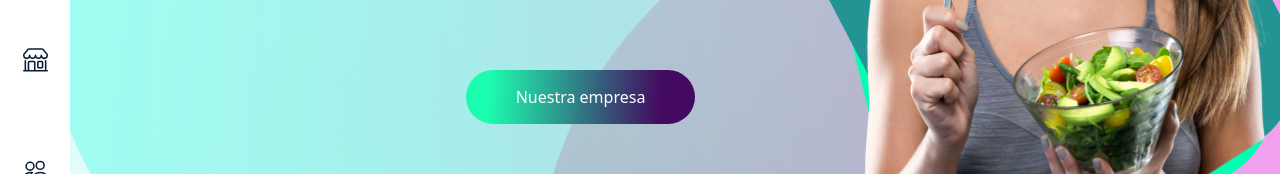
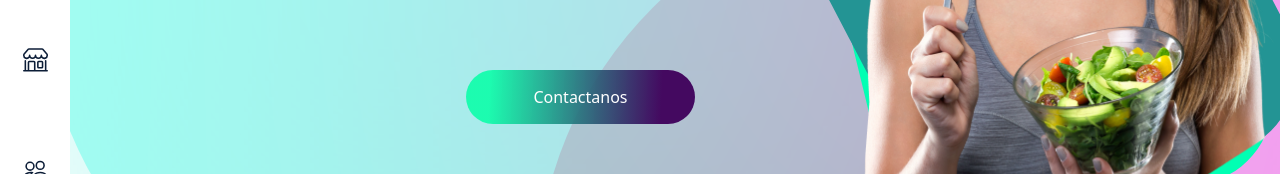
Before and after one commit to juancabana/Proyecto-integrador-2, a React (Create React App) app: page / in a window 1280 px wide. Shown: the part 396-570 px from the top of the page. Built offline with nearby package versions, Linux system fonts and the light colour scheme; a web font is replaced by a local one.

Commit message:
commit button

```diff
--- a/src/App.css
+++ b/src/App.css
@@ -1,3 +1,4 @@
+
 .App {
   text-align: center;
 }
--- a/src/components/Content/Content.css
+++ b/src/components/Content/Content.css
@@ -36,8 +36,16 @@
   color: transparent;
   -webkit-text-stroke: 2px #091629;
 }
-
+.content-button-contact {
+  display: flex;
+  align-items: center;
+  justify-content: center;
+}
 .button {
+  text-decoration: none;
+  display: flex;
+  align-items: center;
+  justify-content: center;
   position: absolute;
   width: 229px;
   height: 54px;
@@ -52,6 +60,10 @@
   border-radius: 50px;
   text-align: center;
   color: #ffffff;
+}
+.button:hover{
+  color: #0c261e;
+  transition: 0.2s;
 }
 
 .vector {
--- a/src/components/Content/Content.jsx
+++ b/src/components/Content/Content.jsx
@@ -27,8 +27,8 @@ class Content extends Component {
           </div>
 
           {/* <!-- Parte del boton --> */}
-          <div>
-            <button className="button">Nuestra empresa</button>
+          <div className="content-button-contact">
+            <a className="button" href="mailto: juand.cabanat@unac.edu.co">Contactanos</a>
           </div>
         </div>
       </>
--- a/src/components/ListProucts/ListProducts.css
+++ b/src/components/ListProucts/ListProducts.css
@@ -53,6 +53,7 @@
   font-family: 'Poppins', sans-serif;
 
   width: 80px;
+  font-size: 15px;
   border-radius: 5px;
   border: solid 1px rgba(255, 255, 255, 0);
   margin-right: 5px;
--- a/src/components/ListProucts/ListProducts.jsx
+++ b/src/components/ListProucts/ListProducts.jsx
@@ -227,7 +227,7 @@ class ListProducts extends Component {
                 <tr className="contenttableProducts">
                   <td className="content-table">{elemento.id}</td>
                   <td className="content-table">{elemento.nombre}</td>
-                  <td className="content-table">{elemento.precio}</td>
+                  <td className="content-table">${elemento.precio}</td>
                   <td className="content-table">{elemento.categoria}</td>
                   {/* <td>{elemento.id}</td> */}
                   <td className="containerbuttons">
--- a/src/pages/Home/Home.css
+++ b/src/pages/Home/Home.css
@@ -2,3 +2,13 @@
     overflow: hidden;
     height: 100vh;
 }
+
+body::-webkit-scrollbar{
+    width: 12px;
+    background-color: rgb(232, 223, 223);
+  }
+
+body::-webkit-scrollbar-thumb{
+    background-color: cadetblue;
+    border-radius: 10px;
+}
```
